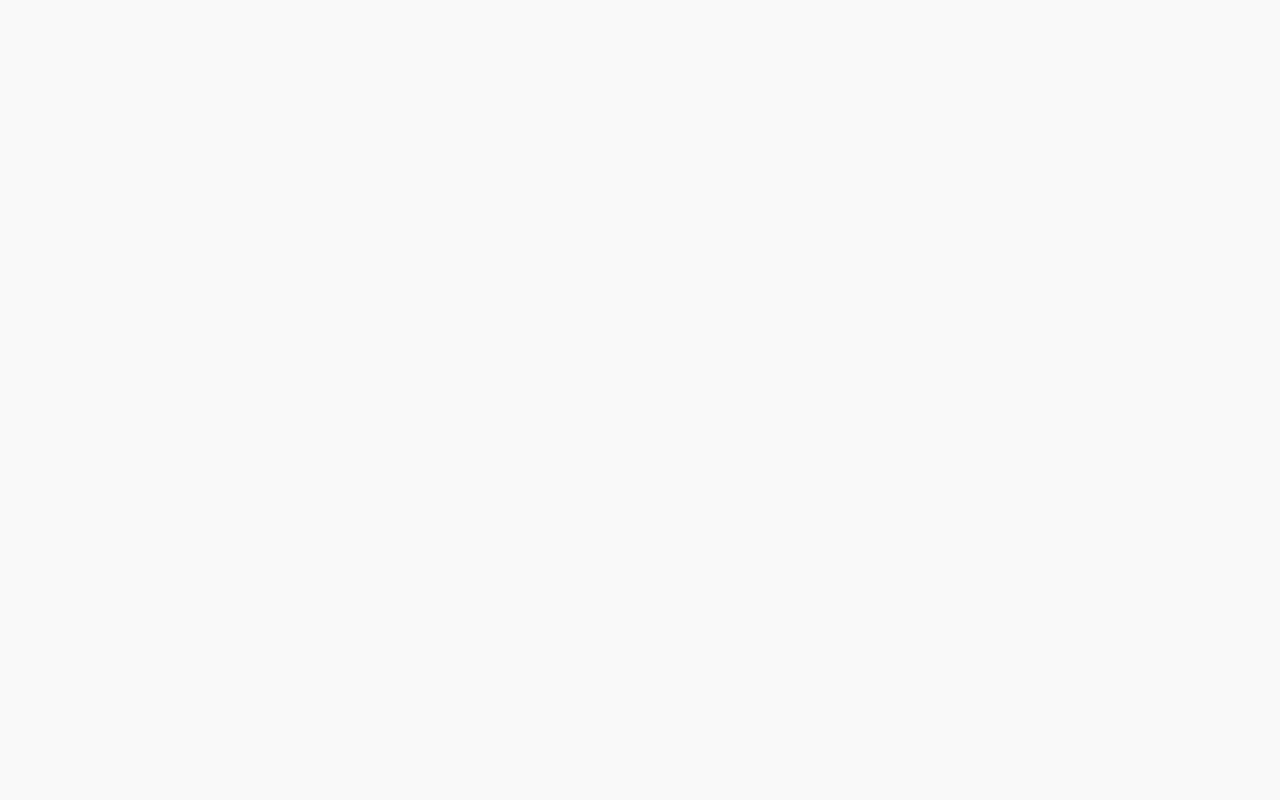
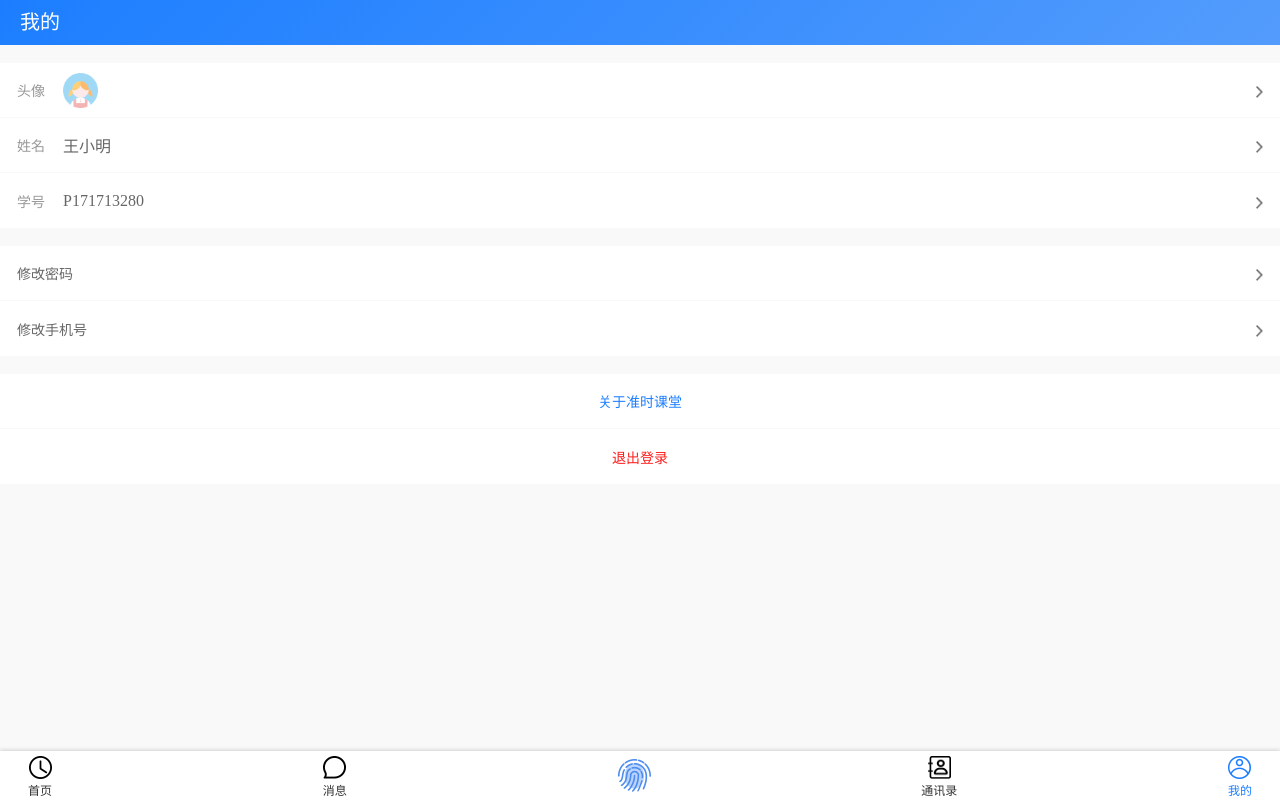
Before and after one commit to ChicKo1108/zskt, a Vue app: page /myHome in a window 1280 px wide. Built offline with nearby package versions, Linux system fonts and the light colour scheme.

Commit message:
新增【我的】UI

```diff
--- a/src/components/home_footer/HomeFooter.vue
+++ b/src/components/home_footer/HomeFooter.vue
@@ -67,7 +67,7 @@ export default {
           name: "我的",
           icon: require("@/assets/images/my.png"),
           selectedIcon: require("@/assets/images/my_selected.png"),
-          path: '/personalHome',
+          path: '/myHome',
           selected: this.index === 4
         }
       ]
--- /dev/null
+++ b/src/pages/my_home/MyHome.css
@@ -0,0 +1,71 @@
+.my_home {
+    padding-top: 45px;
+    padding-bottom: 60px;
+}
+
+.chunk {
+    background-color: #fff;
+    margin-top: 18px;
+}
+
+.item {
+    display: flex;
+    justify-content: space-between;
+    align-items: center;
+    padding: 10px 17px;
+    height: 55px;
+    box-sizing: border-box;
+    border-bottom: 1px solid #f9f9f9;
+}
+
+.item:active {
+    background-color: #eee;
+}
+
+.item:last-child {
+    border: none;
+}
+
+.item .title {
+    font-size: 14px;
+    color: #999;
+    margin-right: 18px;
+}
+
+.item .content {
+    font-size: 16px;
+    color: #666;
+}
+
+.item .content.avatar {
+    width: 35px;
+    height: 35px;
+}
+
+.avatar>img {
+    width: 100%;
+    height: 100%;
+}
+
+.item .arrow {
+    width: 7px;
+    height: 12px;
+    margin-left: auto;
+}
+
+.arrow>img {
+    width: 100%;
+    height: 100%;
+}
+
+.simple_btn {
+    display: flex;
+    justify-content: center;
+    align-items: center;
+    font-size: 14px;
+    color: #1C7EFF;
+}
+
+.simple_btn:last-child {
+    color: #FF1C1C;
+}
--- /dev/null
+++ b/src/pages/my_home/MyHome.vue
@@ -0,0 +1,60 @@
+<template>
+  <div class="my_home">
+    <zs-nav-bar type="simple" title="我的"></zs-nav-bar>
+    <ul class="chunk">
+        <li class="item">
+            <span class="title">头像</span>
+            <div class="content avatar">
+                <img src="@/assets/images/default_avatar.png" alt="">
+            </div>
+            <div class="arrow">
+                <img src="@/assets/images/arrow_right_black.png" alt="">
+            </div>
+        </li>
+        <li class="item">
+            <span class="title">姓名</span>
+            <div class="content">王小明</div>
+            <div class="arrow">
+                <img src="@/assets/images/arrow_right_black.png" alt="">
+            </div>
+        </li>
+        <li class="item">
+            <span class="title">学号</span>
+            <div class="content">P171713280</div>
+            <div class="arrow">
+                <img src="@/assets/images/arrow_right_black.png" alt="">
+            </div>
+        </li>
+    </ul>
+    <ul class="chunk">
+        <li class="item">
+            <span class="content" style="font-size:14px;">修改密码</span>
+            <div class="arrow">
+                <img src="@/assets/images/arrow_right_black.png" alt="">
+            </div>
+        </li>
+        <li class="item">
+            <span class="content" style="font-size:14px;">修改手机号</span>
+            <div class="arrow">
+                <img src="@/assets/images/arrow_right_black.png" alt="">
+            </div>
+        </li>
+    </ul>
+    <ul class="chunk">
+        <li class="item simple_btn">关于准时课堂</li>
+        <li class="item simple_btn">退出登录</li>
+    </ul>
+    <home-footer :index="4"></home-footer>
+  </div>
+</template>
+
+<script>
+import HomeFooterVue from "../../components/home_footer/HomeFooter.vue";
+import ZsNavBarVue from "../../components/zs_nav_bar/ZsNavBar.vue";
+
+export default {
+  components: { zsNavBar: ZsNavBarVue, homeFooter: HomeFooterVue }
+};
+</script>
+
+<style src="./MyHome.css" scoped></style>
--- a/src/routes/index.js
+++ b/src/routes/index.js
@@ -6,11 +6,13 @@ import Home from '@/pages/home/Home';
 /* lazy load. */
 const AddressHome = () => import(/* webpackChunkName: "address" */'@/pages/address_home/AddressHome');
 const MessageHome = () => import(/* webpackChunkName: "message" */'@/pages/message_home/MessageHome');
+const MyHome = () => import(/* webpackChunkName: "my" */'@/pages/my_home/MyHome');
 
 const routes = [
   { path: '/', name: 'home', component: Home },
   { path: '/addressHome', name: 'addressHome', component: AddressHome },
-  { path: '/messageHome', name: 'messageHome', component: MessageHome }
+  { path: '/messageHome', name: 'messageHome', component: MessageHome },
+  { path: '/myHome', name: 'myHome', component: MyHome }
 ];
 
 const router = new VueRouter({
```
